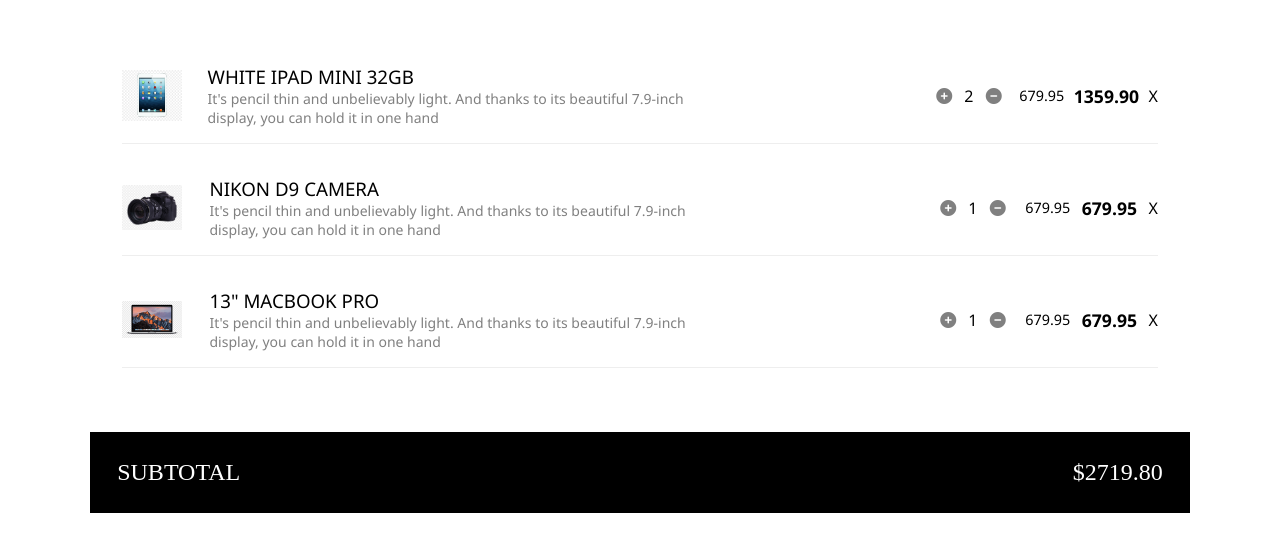
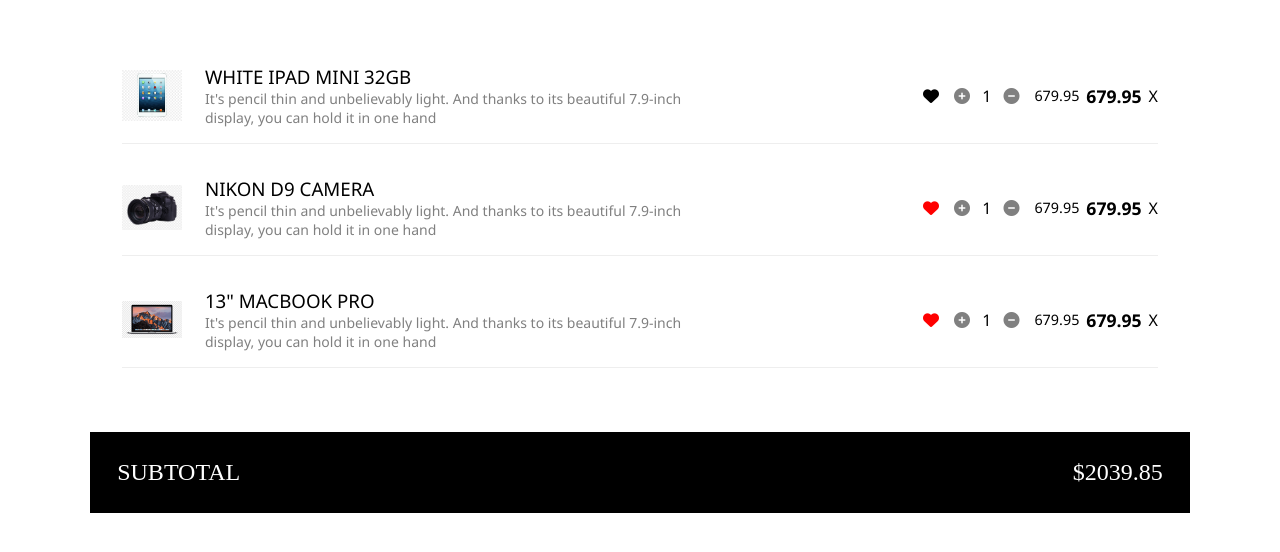
Before and after one commit to Dayo-Odesola/shopping_cart, a plain HTML site: page index.html in a window 1280 px wide. Both pictures are taken after a click on the icon 948 px from the left and 95 px from the top of the page. Drawn offline with Linux system fonts and the light colour scheme.

Commit message:
Add files via upload
added clickable like button

```diff
--- a/app.js
+++ b/app.js
@@ -3,6 +3,7 @@ const unitQuantity = document.querySelector('.unit-quantity');
 const unitPrice = document.querySelector('.unit-price');
 const totalPriceAll = document.querySelectorAll('.total-price');
 const subTotal = document.querySelector('.sub-value');
+const heart = document.querySelectorAll('.heart');
 
 let total = 0;
 const incPrice = e => {
@@ -63,3 +64,10 @@ productCart.addEventListener('click', e => {
     getTotal();
   }
 });
+
+
+heart.forEach(btn => {
+  btn.addEventListener('click', e => {
+    btn.classList.toggle('heart');
+  })
+})
--- a/index.html
+++ b/index.html
@@ -27,6 +27,7 @@
                 beautiful 7.9-inch display, you can hold it in one hand
               </p>
             </div>
+            <i class="fa fa-heart heart" style="cursor: pointer" aria-hidden="true"></i>
             <div class="quantity">
               <span><i class="fa fa-plus-circle" aria-hidden="true"></i></span>
               <span class="unit-quantity">1</span>
@@ -49,6 +50,7 @@
                 beautiful 7.9-inch display, you can hold it in one hand
               </p>
             </div>
+            <i class="fa fa-heart heart" style="cursor: pointer" aria-hidden="true"></i>
             <div class="quantity">
               <span><i class="fa fa-plus-circle" aria-hidden="true"></i></span>
               <span class="unit-quantity">1</span>
@@ -71,6 +73,7 @@
                 beautiful 7.9-inch display, you can hold it in one hand
               </p>
             </div>
+            <i class="fa fa-heart heart" style="cursor: pointer" aria-hidden="true"></i>
             <div class="quantity">
               <span><i class="fa fa-plus-circle" aria-hidden="true"></i></span>
               <span class="unit-quantity">1</span>
--- a/styles.css
+++ b/styles.css
@@ -74,3 +74,9 @@ span i {
   align-items: center;
   justify-content: space-between;
 }
+
+
+.heart {
+  cursor: pointer;
+  color: red;
+}
```
